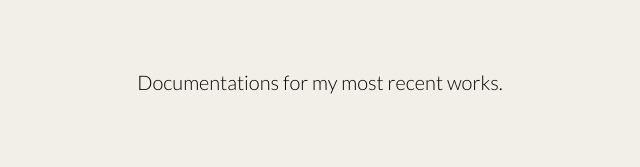
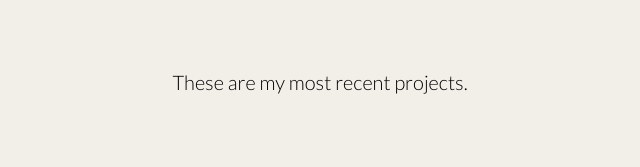
Before and after one commit to erikfern/portfolio, a plain HTML site: page index.html in a window 1280 px wide. Shown: the part 210-377 px from the top of the page, 320-960 px from the left. Drawn offline with Linux system fonts and the light colour scheme.

Commit message:
Adding pages again

```diff
--- a/index.html
+++ b/index.html
@@ -11,7 +11,7 @@
 		<h1 class="site-title">ERIK FERNANDEZ</h1>
 		<h2 class="sub-title">Portfolio</h2>
 	</div>
-	<p class="title-text">Documentations for my most recent works.</p>
+	<p class="title-text">These are my most recent projects.</p>
 
 	<div class="flex-container">
   		<div class="artwork-container">
```
